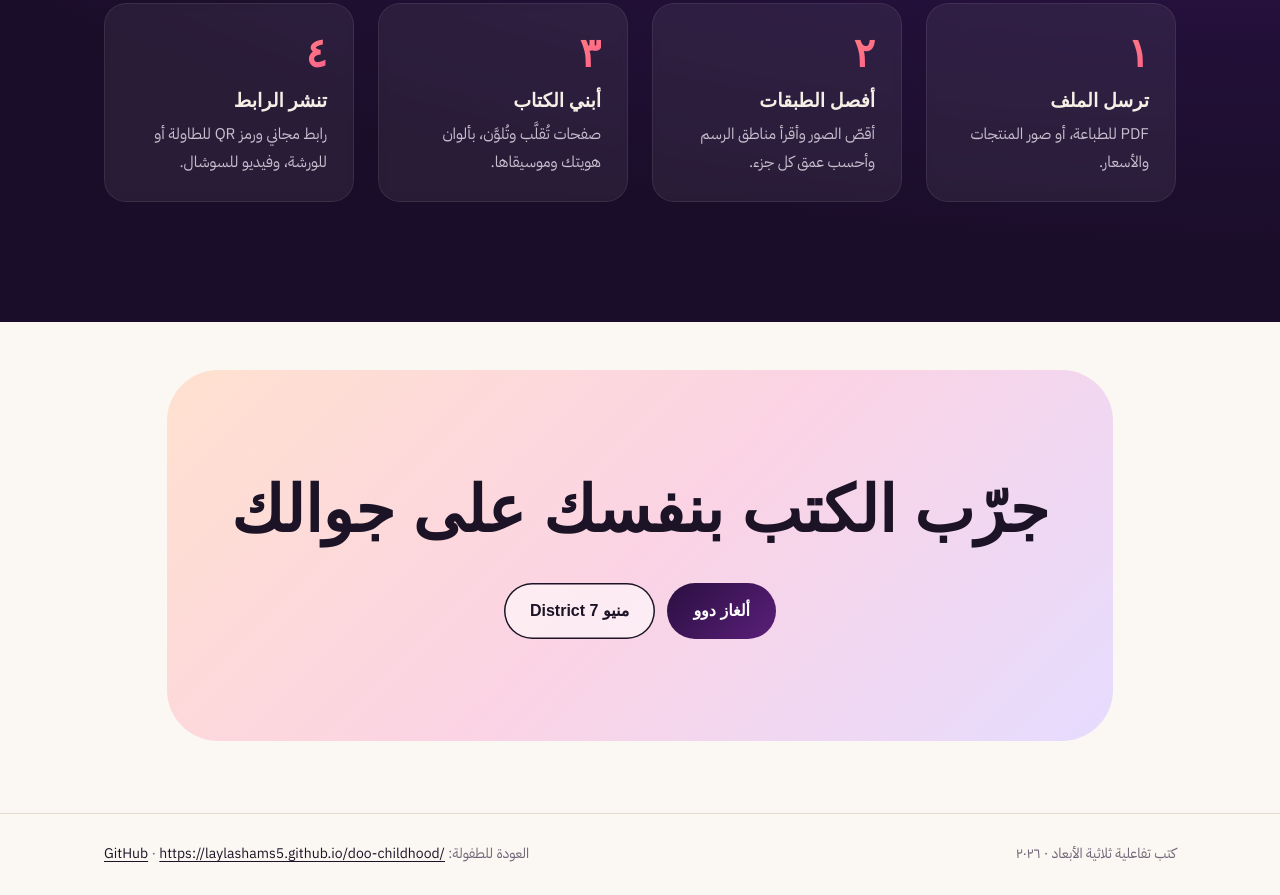
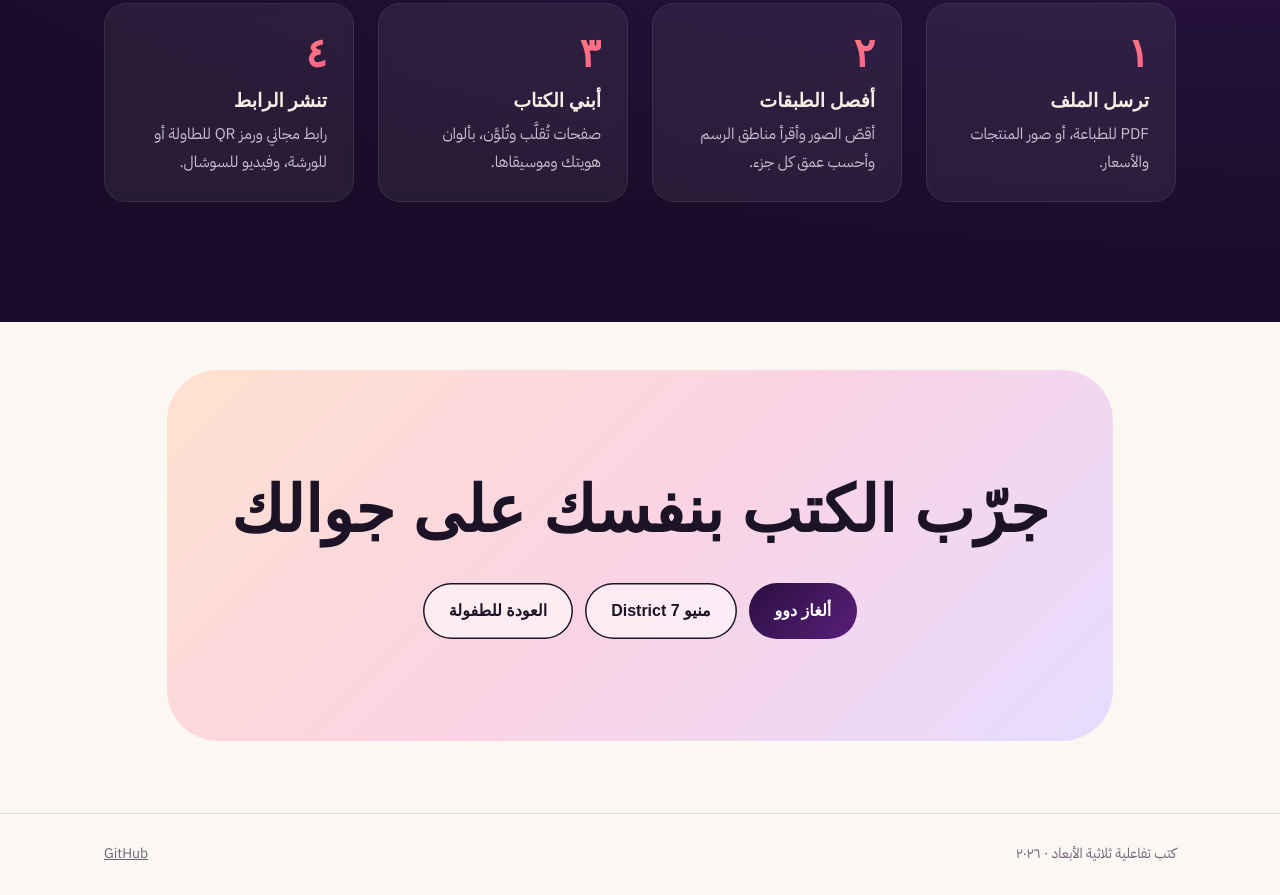
Before and after one commit to laylashams5/laylashams5.github.io, a plain HTML site: page index.html in a window 1280 px wide. Shown: the part 4880-5775 px from the top of the page. Drawn offline with Linux system fonts and the light colour scheme; a web font is replaced by a local one.

Commit message:
Move Back to Childhood link into the try-it section
Co-Authored-By: Claude Opus 5.5 <noreply@anthropic.com>

```diff
--- a/index.html
+++ b/index.html
@@ -213,7 +213,6 @@ section.proj>.wrap{padding:clamp(28px,5vw,72px);border-radius:clamp(30px,4vw,52p
 .close>.wrap{background:linear-gradient(135deg,#ffe1cf,#fbd3e4 50%,#e6dcff);border-radius:clamp(30px,4vw,52px);padding:clamp(48px,8vw,110px) clamp(24px,5vw,72px)}
 .close{min-height:auto;padding:clamp(24px,4vw,48px) var(--gut) 72px}
 @media (max-width:560px){.chip{border-radius:22px}.chip a{font-size:12px}.sticker{font-size:12px;padding:6px 11px}}
-footer .flinks a{color:var(--ink);overflow-wrap:anywhere;text-underline-offset:3px}
 </style>
 </head>
 <body>
@@ -327,11 +326,11 @@ footer .flinks a{color:var(--ink);overflow-wrap:anywhere;text-underline-offset:3
 
 <section class="close"><div class="wrap reveal">
   <h2>جرّب الكتب بنفسك على جوالك</h2>
-  <div class="cta"><a class="btn" href="https://laylashams5.github.io/doo-childhood/friends/" target="_blank" rel="noopener">ألغاز دوو</a><a class="btn ghost" href="https://laylashams5.github.io/district7-menu/" target="_blank" rel="noopener">منيو District 7</a></div>
+  <div class="cta"><a class="btn" href="https://laylashams5.github.io/doo-childhood/friends/" target="_blank" rel="noopener">ألغاز دوو</a><a class="btn ghost" href="https://laylashams5.github.io/district7-menu/" target="_blank" rel="noopener">منيو District 7</a><a class="btn ghost" href="https://laylashams5.github.io/doo-childhood/" target="_blank" rel="noopener">العودة للطفولة</a></div>
 </div></section>
 </main>
 
-<footer><div class="wrap"><span>كتب تفاعلية ثلاثية الأبعاد · ٢٠٢٦</span><span class="flinks">العودة للطفولة: <a dir="ltr" href="https://laylashams5.github.io/doo-childhood/" target="_blank" rel="noopener">https://laylashams5.github.io/doo-childhood/</a> · <a href="https://github.com/laylashams5" target="_blank" rel="noopener">GitHub</a></span></div></footer>
+<footer><div class="wrap"><span>كتب تفاعلية ثلاثية الأبعاد · ٢٠٢٦</span><a href="https://github.com/laylashams5" target="_blank" rel="noopener">GitHub</a></div></footer>
 
 <script>
 const nav=document.getElementById('nav');
```
